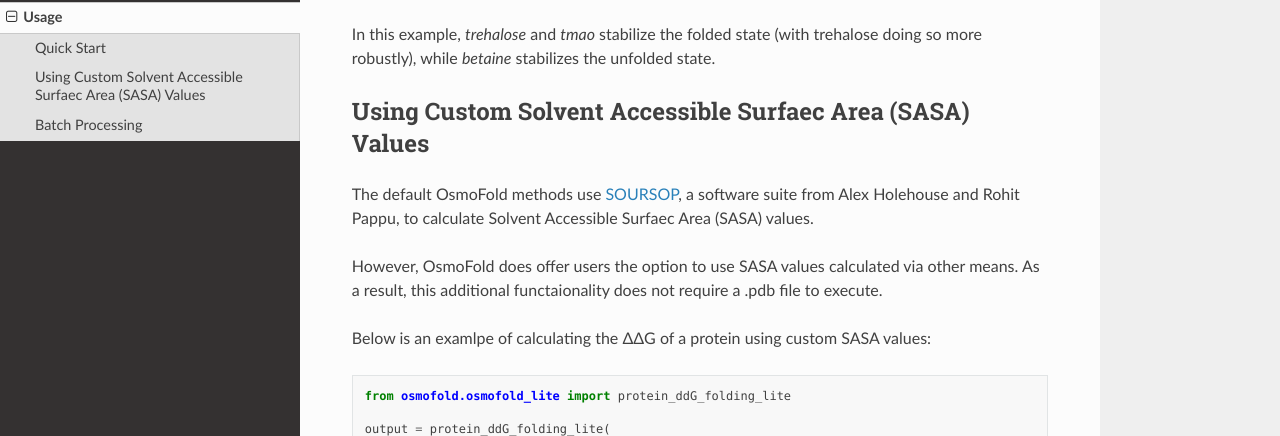
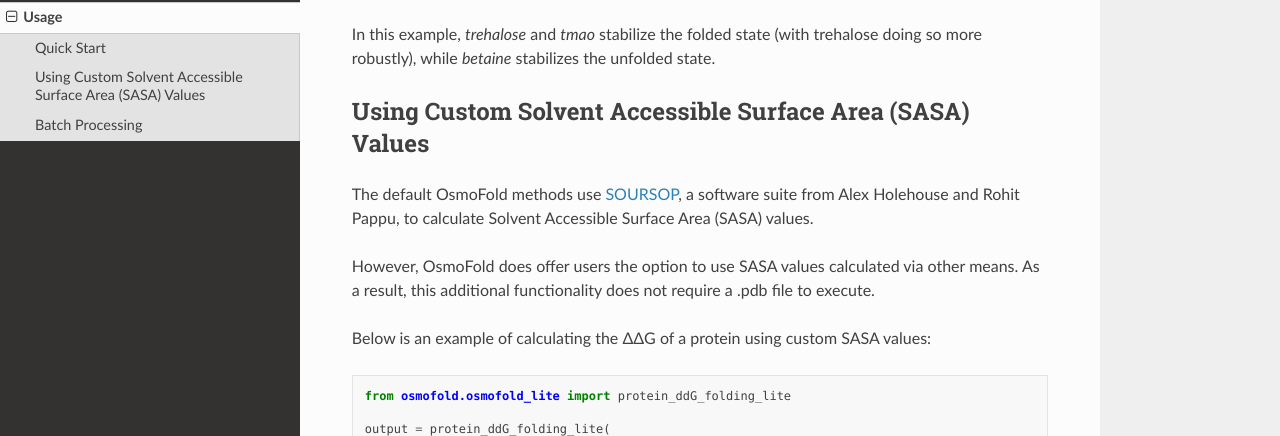
Before and after one commit to vnchlsn/OsmoFold, a Sphinx documentation site: the page built from docs/usage.rst, in a window 1280 px wide and 900 px high, scrolled down 961 px. Shown: the part 165-601 px from the top of the window. Built offline with Sphinx 7.4.7 and the Read the Docs theme 3.1.0, drawn with Linux system fonts in a browser that asks for light colours; some of the changed text lies outside the part shown.

Commit message:
Typos galore

```diff
--- a/docs/usage.rst
+++ b/docs/usage.rst
@@ -47,14 +47,14 @@
 
 In this example, `trehalose` and `tmao` stabilize the folded state (with trehalose doing so more robustly), while `betaine` stabilizes the unfolded state.
 
-Using Custom Solvent Accessible Surfaec Area (SASA) Values
+Using Custom Solvent Accessible Surface Area (SASA) Values
 ------------------------
 
-The default OsmoFold methods use `SOURSOP <https://github.com/holehouse-lab/soursop>`_, a software suite from Alex Holehouse and Rohit Pappu, to calculate Solvent Accessible Surfaec Area (SASA) values.
+The default OsmoFold methods use `SOURSOP <https://github.com/holehouse-lab/soursop>`_, a software suite from Alex Holehouse and Rohit Pappu, to calculate Solvent Accessible Surface Area (SASA) values.
 
-However, OsmoFold does offer users the option to use SASA values calculated via other means. As a result, this additional functaionality does not require a .pdb file to execute.
+However, OsmoFold does offer users the option to use SASA values calculated via other means. As a result, this additional functionality does not require a .pdb file to execute.
 
-Below is an examlpe of calculating the ΔΔG of a protein using custom SASA values:
+Below is an example of calculating the ΔΔG of a protein using custom SASA values:
 
 .. code-block:: python
 
@@ -106,7 +106,7 @@
       batch_process_pdbs(
          folder="path/to/pdbs",
          osmolytes=["trehalose", "tmao", "betaine"],
-         save_csv = True
+         save_csv = True,
          num_workers = 8,
          concentration = 1.0
       )
```
Also changed, not shown: other parts of docs/usage.rst (+2 -2 lines).
